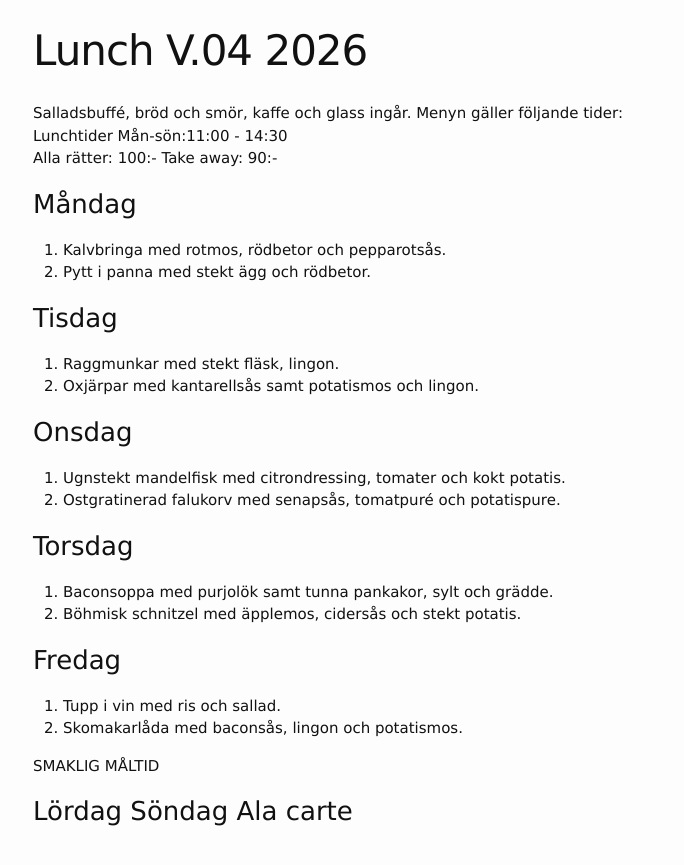
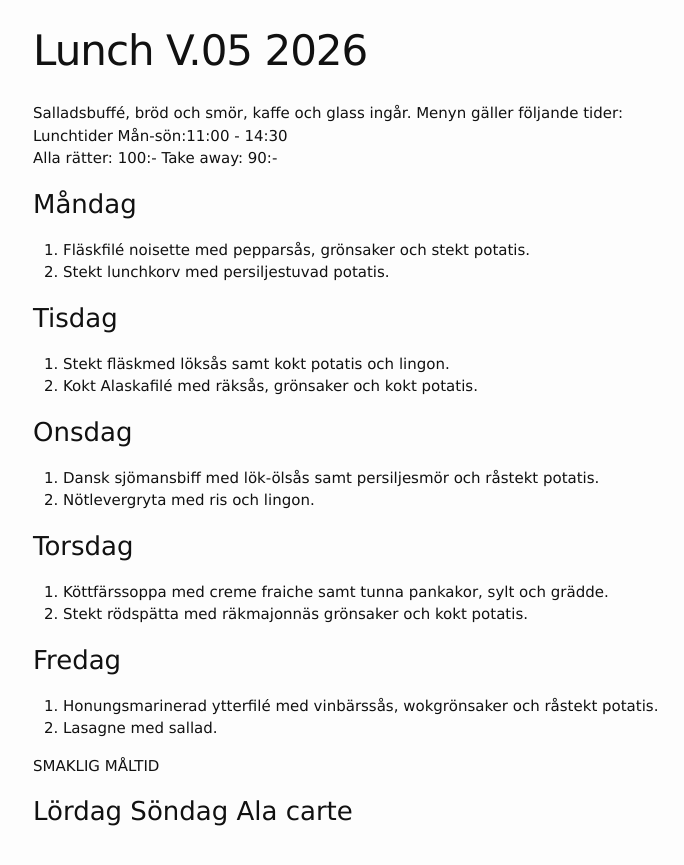
Before and after one commit to FarInn62/farinn62.github.io, a Jekyll site: the page built from lunch.md, in a window 1280 px wide. Shown: the top 865 px of the page, without its empty margins (237-921 px from the left). Built offline with Jekyll 4.4.1, drawn with Linux system fonts in a browser that asks for light colours.

Commit message:
Update lunch.md

```diff
--- a/lunch.md
+++ b/lunch.md
@@ -1,6 +1,6 @@
 ---
 layout: foodmenu
-title: Lunch V.04 2026
+title: Lunch V.05 2026
 permalink: /lunch/
 published: true
 ---
@@ -11,27 +11,27 @@ Alla rätter: 100:- Take away: 90:-
 
 ### Måndag
 
-1. Kalvbringa med rotmos, rödbetor och pepparotsås.
-2. Pytt i panna med stekt ägg och rödbetor.
+1. Fläskfilé noisette med pepparsås, grönsaker och stekt potatis.
+2. Stekt lunchkorv med persiljestuvad potatis.
 
 ### Tisdag
 
-1. Raggmunkar med stekt fläsk, lingon.
-2. Oxjärpar med kantarellsås samt potatismos och lingon.
+1. Stekt fläskmed löksås samt kokt potatis och lingon.
+2. Kokt Alaskafilé med räksås, grönsaker och kokt potatis.
 
 ### Onsdag
 
-1. Ugnstekt mandelfisk med citrondressing, tomater och kokt potatis.
-2. Ostgratinerad falukorv med senapsås, tomatpuré och potatispure.
+1. Dansk sjömansbiff med lök-ölsås samt persiljesmör och råstekt potatis.
+2. Nötlevergryta med ris och lingon.
 
 ### Torsdag
-1.  Baconsoppa med purjolök samt tunna pankakor, sylt och grädde.
-2.  Böhmisk schnitzel med äpplemos, cidersås och stekt potatis.
+1.  Köttfärssoppa med creme fraiche samt tunna pankakor, sylt och grädde.
+2.  Stekt rödspätta med räkmajonnäs grönsaker och kokt potatis.
 
 ### Fredag
 
-1. Tupp i vin med ris och sallad.
-2. Skomakarlåda med baconsås, lingon och potatismos.
+1. Honungsmarinerad ytterfilé med vinbärssås, wokgrönsaker och råstekt potatis.
+2. Lasagne med sallad.
 
 SMAKLIG MÅLTID
 
```
